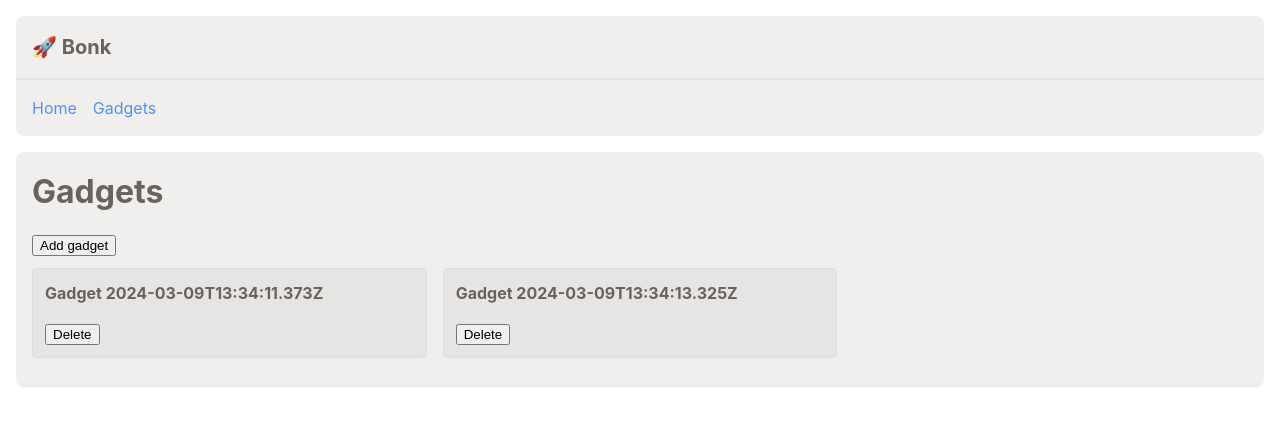
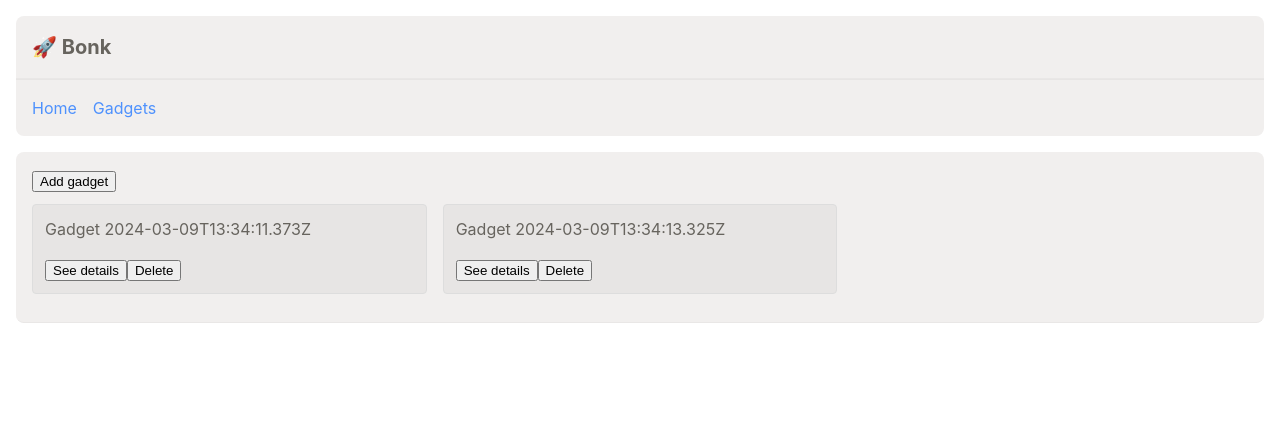
Before and after one commit to mikkotenni/bonk, a React (Create React App) app: page /gadgets in a window 1280 px wide. Shown: the top 426 px of the page. Built offline with nearby package versions, Linux system fonts and the light colour scheme; data requests are answered from the project's data file.

Commit message:
feat: gadget details

```diff
--- a/src/components/Gadgets.jsx
+++ b/src/components/Gadgets.jsx
@@ -26,8 +26,14 @@ const Gadget = styled.article`
   & > h2 {
     font-size: 1rem;
     margin: 0 0 1rem;
+    font-weight: 400;
   }
 `;
+
+function openModal(id) {
+  const dialog = document.getElementById(id);
+  dialog.showModal();
+}
 
 /**
  * @description Render a gadget.
@@ -37,12 +43,28 @@ const Gadget = styled.article`
  * @returns {JSX.Element}
  */
 export function GadgetItem({ id, name, onDelete }) {
+  const baseId = id.trim().replace(/\s+/g, "-").toLowerCase();
+  const dialogId = `dialog-${baseId}`;
+
   return (
     <Gadget data-testid={id}>
       <h2>{name}</h2>
-      <button type="button" onClick={onDelete}>
+      <button
+        type="button"
+        onClick={() => openModal(dialogId)}
+        aria-label={`See ${name} details`}
+      >
+        See details
+      </button>
+      <button type="button" onClick={onDelete} aria-label={`Delete ${name}`}>
         Delete
       </button>
+      <dialog id={dialogId} aria-labelledby={`${dialogId}-label`}>
+        <form method="dialog">
+          <p id={`${dialogId}-label`}>Gadget ID is {id}</p>
+          <button autoFocus>OK</button>
+        </form>
+      </dialog>
     </Gadget>
   );
 }
@@ -93,7 +115,6 @@ export default function Gadgets() {
     );
   return (
     <Container data-testid="gadgets">
-      <h1>Gadgets</h1>
       <button type="button" onClick={handleAdd}>
         Add gadget
       </button>
```
